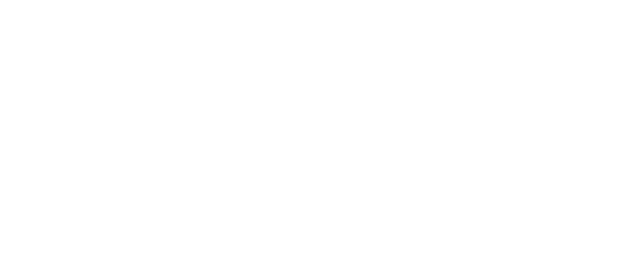
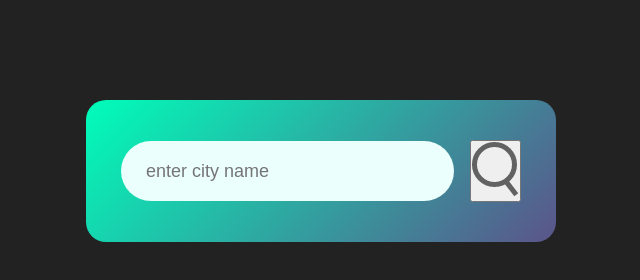
Before and after one commit to rachidAfggan/Weather-App, a plain HTML site: page index.html in a window 1280 px wide. Shown: the whole page, without its empty margins (319-959 px from the left). Drawn offline with Linux system fonts and the light colour scheme.

Commit message:
Add style

```diff
--- a/index.html
+++ b/index.html
@@ -4,6 +4,14 @@
     <meta charset="UTF-8" />
     <meta name="viewport" content="width=device-width, initial-scale=1.0" />
     <title>Document</title>
+    <link rel="stylesheet" href="style.css" />
   </head>
-  <body></body>
+  <body>
+    <div class="card">
+      <div class="search">
+        <input type="text" placeholder="enter city name" spellcheck="false" />
+        <button><img src="images/search.png" /></button>
+      </div>
+    </div>
+  </body>
 </html>
--- /dev/null
+++ b/style.css
@@ -0,0 +1,37 @@
+* {
+  margin: 0;
+  padding: 0;
+  font-family: "Poppins", sans-serif;
+  box-sizing: border-box;
+}
+body {
+  background: #222;
+}
+.card {
+  width: 90%;
+  max-width: 470px;
+  background: linear-gradient(135deg, #00feba, #5b548a);
+  color: #fff;
+  margin: 100px auto 0;
+  border-radius: 20px;
+  padding: 40px 35px;
+  text-align: center;
+}
+.search {
+  width: 100%;
+  display: flex;
+  align-items: center;
+  justify-content: space-between;
+}
+.search input {
+  border: 0;
+  outline: 0;
+  background: #ebfffc;
+  color: #555;
+  padding: 10px 25px;
+  height: 60px;
+  border-radius: 30px;
+  flex: 1;
+  margin-right: 16px;
+  font-size: 18px;
+}
```
